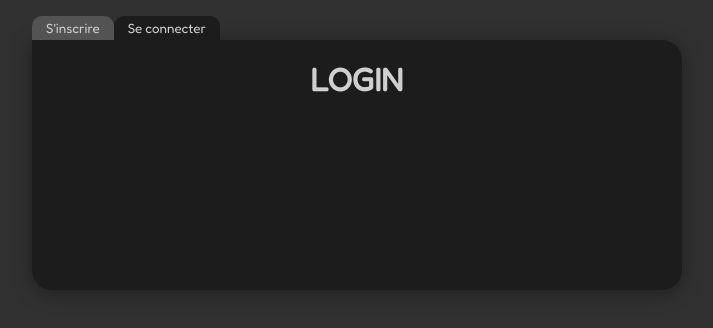
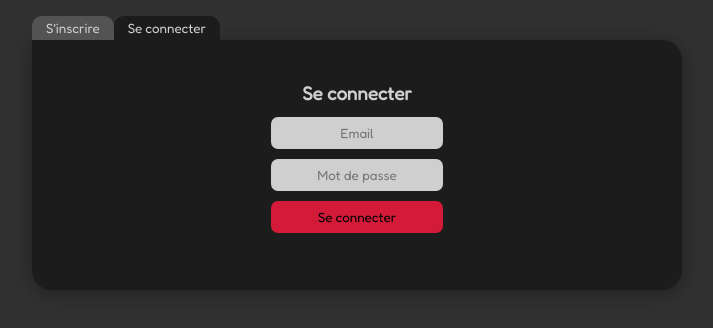
Before and after one commit to emericgautier/react-firebase, a React (Create React App) app: page / in a window 1280 px wide. Both pictures are taken after a click on the button "Se connecter". Shown: the top 328 px of the page, without its empty margins (283-996 px from the left). Built offline with nearby package versions, Linux system fonts and the light colour scheme; no server answers.

Commit message:
authentication

```diff
--- a/src/App.js
+++ b/src/App.js
@@ -1,11 +1,34 @@
-import React from "react";
+import React, { useState } from "react";
 import ConnectModal from "./components/ConnectModal";
+import { onAuthStateChanged, signOut } from "firebase/auth";
+import { auth } from "./utils/firebase.config";
+import CreatePost from "./components/CreatePost";
 
 const App = () => {
+  const [user, setUser] = useState(null);
+
+  onAuthStateChanged(auth, (currentUser) => {
+    setUser(currentUser);
+  });
+
+  const handleLogout = async () => {
+    await signOut(auth);
+  };
+
   return (
     <div>
       <div className="app-header">
-        <ConnectModal />
+        {user && (
+          <div className="user-infos">
+            <span>{user?.displayName[0]}</span>
+            <h4>{user?.displayName}</h4>
+            <button onClick={() => handleLogout()}>
+              <i className="fa-solid fa-arrow-right-from-bracket"></i>
+            </button>
+          </div>
+        )}
+
+        {user ? <CreatePost /> : <ConnectModal />}
       </div>
       <div className="posts-container"></div>
     </div>
--- /dev/null
+++ b/src/components/CreatePost.js
@@ -0,0 +1,14 @@
+import React from "react";
+
+const CreatePost = () => {
+  return (
+    <div className="new-post-modal">
+      <form>
+        <textarea placeholder="Message..."></textarea>
+        <input type="submit" value="Envoyer" />
+      </form>
+    </div>
+  );
+};
+
+export default CreatePost;
--- a/src/components/Login.js
+++ b/src/components/Login.js
@@ -1,9 +1,47 @@
-import React from "react";
+import { signInWithEmailAndPassword } from "firebase/auth";
+import React, { useRef, useState } from "react";
+import { auth } from "../utils/firebase.config";
 
 const Login = () => {
+  const loginEmail = useRef();
+  const loginPassword = useRef();
+  const [error, setError] = useState(false);
+
+  const handleLogin = async (e) => {
+    e.preventDefault();
+
+    try {
+      const user = await signInWithEmailAndPassword(
+        auth,
+        loginEmail.current.value,
+        loginPassword.current.value
+      );
+      console.log(user);
+    } catch (error) {
+      console.log(error.message);
+      setError(true);
+    }
+    // console.log(loginEmail.current.value, loginPassword.current.value);
+  };
+
   return (
-    <div>
-      <h1>LOGIN</h1>
+    <div className="login-container">
+      <div className="login">
+        <h3>Se connecter</h3>
+        <form className="form-login" onSubmit={(e) => handleLogin(e)}>
+          <input type="email" placeholder="Email" required ref={loginEmail} />
+          <input
+            type="password"
+            placeholder="Mot de passe"
+            required
+            ref={loginPassword}
+          />
+          <input type="submit" value="Se connecter" />
+          <span>
+            {error && "L'email ou le mot de passe ne correspondent pas"}
+          </span>
+        </form>
+      </div>
     </div>
   );
 };
--- a/src/components/SignUp.js
+++ b/src/components/SignUp.js
@@ -20,11 +20,12 @@ const SignUp = () => {
             displayName,
           });
           console.log(userAuth);
+          window.location.reload();
         });
     } catch (error) {
       console.log(error.message);
     }
-    console.log(registerEmail.current.value, registerPassword.current.value);
+    // console.log(registerEmail.current.value, registerPassword.current.value);
   };
 
   return (
```
